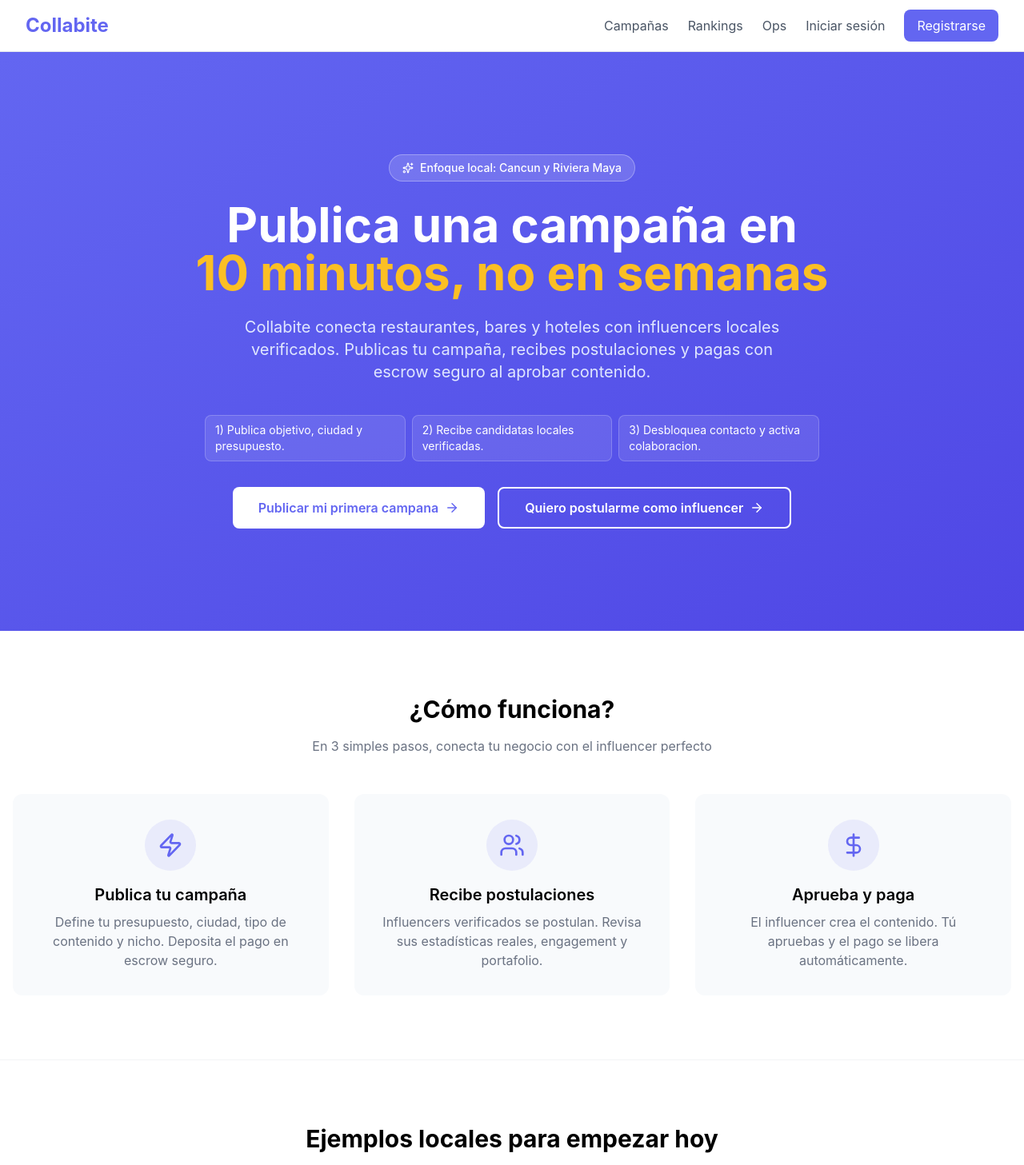
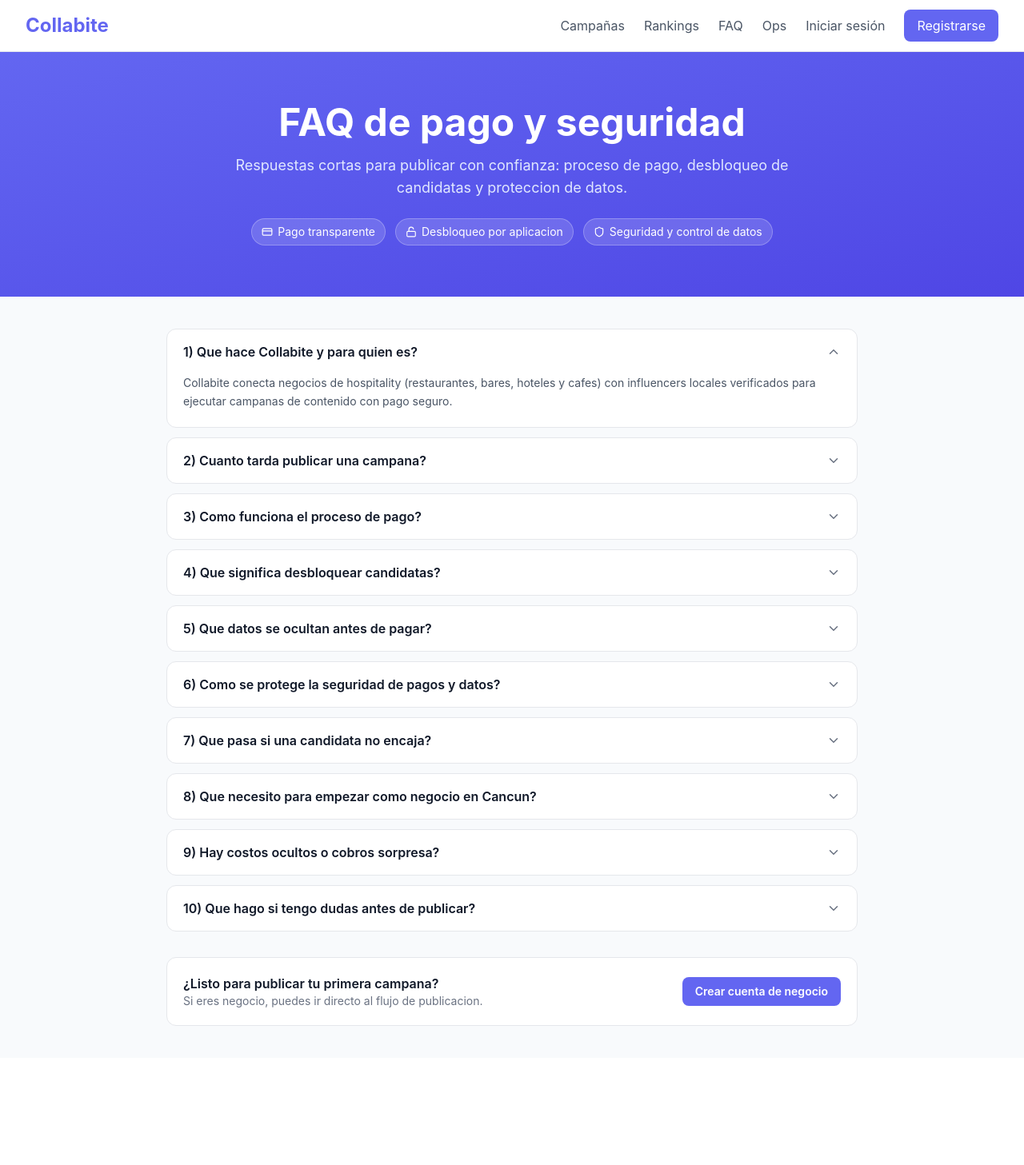
Before and after one commit to eugenioge3/Collabite, a React (Vite) app in the folder frontend/: page /faq in a window 1280 px wide. Before the commit this address led to /. Shown: the top 1457 px of the page at 80% size. After the commit the page ends 1323 px from the top, so only its background shows below. Built offline with nearby package versions, Linux system fonts and the light colour scheme.

Commit message:
feat: add FAQ page and related content for payment and security inquiries

```diff
--- a/frontend/src/App.tsx
+++ b/frontend/src/App.tsx
@@ -20,6 +20,7 @@
 import CampaignsPublic from './pages/Campaigns';
 import CampaignPublicDetail from './pages/CampaignDetail';
 import Rankings from './pages/Rankings';
+import FaqPage from './pages/Faq';
 import VerifySocial from './pages/VerifySocial';
 import AdminVerifications from './pages/AdminVerifications';
 
@@ -37,6 +38,7 @@
             <Route path="/campaigns" element={<CampaignsPublic />} />
             <Route path="/campaigns/:id" element={<CampaignPublicDetail />} />
             <Route path="/rankings" element={<Rankings />} />
+            <Route path="/faq" element={<FaqPage />} />
 
             {/* Auth redirect */}
             <Route
--- a/frontend/src/components/layout/Navbar.tsx
+++ b/frontend/src/components/layout/Navbar.tsx
@@ -30,6 +30,9 @@
             </Link>
             <Link to="/rankings" className="text-gray-600 hover:text-primary transition">
               Rankings
+            </Link>
+            <Link to="/faq" className="text-gray-600 hover:text-primary transition">
+              FAQ
             </Link>
             {showOpsLink && (
               <Link to="/ops/verifications" className="text-gray-600 hover:text-primary transition">
@@ -87,6 +90,9 @@
           <Link to="/rankings" className="block text-gray-600" onClick={() => setMobileOpen(false)}>
             Rankings
           </Link>
+          <Link to="/faq" className="block text-gray-600" onClick={() => setMobileOpen(false)}>
+            FAQ
+          </Link>
           {showOpsLink && (
             <Link to="/ops/verifications" className="block text-gray-600" onClick={() => setMobileOpen(false)}>
               Ops
--- /dev/null
+++ b/frontend/src/lib/faqContent.ts
@@ -0,0 +1,57 @@
+export type FaqItem = {
+  question: string;
+  answer: string;
+};
+
+export const FAQ_ITEMS: FaqItem[] = [
+  {
+    question: '1) Que hace Collabite y para quien es?',
+    answer:
+      'Collabite conecta negocios de hospitality (restaurantes, bares, hoteles y cafes) con influencers locales verificados para ejecutar campanas de contenido con pago seguro.',
+  },
+  {
+    question: '2) Cuanto tarda publicar una campana?',
+    answer:
+      'Si ya completaste perfil, puedes crear un borrador y publicarlo en pocos minutos con titulo, presupuesto, ciudad y nicho.',
+  },
+  {
+    question: '3) Como funciona el proceso de pago?',
+    answer:
+      'Antes de pagar, ves un resumen transparente: presupuesto base, comision Collabite, fee de pago y total. El cobro se hace en escrow para proteger ambas partes.',
+  },
+  {
+    question: '4) Que significa desbloquear candidatas?',
+    answer:
+      'Primero ves previsualizaciones anonimas y conteo de postulaciones. Despues del pago, puedes evaluar candidatas y desbloquear contacto por aplicacion cuando te interese avanzar.',
+  },
+  {
+    question: '5) Que datos se ocultan antes de pagar?',
+    answer:
+      'Antes del pago se protege identidad y contacto directo de las influencers. Asi evitamos desintermediacion y mantenemos la contratacion dentro del flujo de plataforma.',
+  },
+  {
+    question: '6) Como se protege la seguridad de pagos y datos?',
+    answer:
+      'Collabite aplica flujo de pago con escrow, control de acceso por rol y verificacion de cuentas para reducir riesgo. No compartimos contacto sensible sin las condiciones de desbloqueo.',
+  },
+  {
+    question: '7) Que pasa si una candidata no encaja?',
+    answer:
+      'Puedes rechazar candidatas y continuar revisando otras postulaciones. El objetivo es que elijas colaboraciones que si cumplan con tu nicho y objetivo comercial.',
+  },
+  {
+    question: '8) Que necesito para empezar como negocio en Cancun?',
+    answer:
+      'Completa nombre de negocio, categoria y ubicacion (estado y ciudad). Con eso ya puedes publicar tu primera campana local y recibir postulaciones.',
+  },
+  {
+    question: '9) Hay costos ocultos o cobros sorpresa?',
+    answer:
+      'No. El resumen de pago muestra de forma clara comision y fee de procesamiento antes de confirmar, para que entiendas exactamente cuanto vas a pagar.',
+  },
+  {
+    question: '10) Que hago si tengo dudas antes de publicar?',
+    answer:
+      'Revisa esta FAQ y, si necesitas apoyo operativo, usa los canales de soporte del piloto para resolver dudas de cuenta, publicacion, pago o desbloqueo.',
+  },
+];
--- /dev/null
+++ b/frontend/src/pages/Faq.tsx
@@ -0,0 +1,71 @@
+import { useState } from 'react';
+import { Link } from 'react-router-dom';
+import { FAQ_ITEMS } from '../lib/faqContent';
+import { ChevronDown, ChevronUp, Shield, CreditCard, Unlock } from 'lucide-react';
+
+export default function FaqPage() {
+  const [openIndex, setOpenIndex] = useState(0);
+
+  return (
+    <div className="min-h-[calc(100vh-64px)] bg-surface">
+      <section className="bg-gradient-to-br from-primary to-primary-dark text-white">
+        <div className="max-w-5xl mx-auto px-4 py-16 text-center">
+          <h1 className="text-4xl sm:text-5xl font-bold mb-4">FAQ de pago y seguridad</h1>
+          <p className="text-indigo-100 text-lg max-w-3xl mx-auto">
+            Respuestas cortas para publicar con confianza: proceso de pago, desbloqueo de candidatas y proteccion de datos.
+          </p>
+          <div className="mt-6 flex flex-wrap gap-3 justify-center text-sm">
+            <span className="inline-flex items-center gap-1.5 rounded-full bg-white/15 border border-white/25 px-3 py-1.5">
+              <CreditCard size={14} /> Pago transparente
+            </span>
+            <span className="inline-flex items-center gap-1.5 rounded-full bg-white/15 border border-white/25 px-3 py-1.5">
+              <Unlock size={14} /> Desbloqueo por aplicacion
+            </span>
+            <span className="inline-flex items-center gap-1.5 rounded-full bg-white/15 border border-white/25 px-3 py-1.5">
+              <Shield size={14} /> Seguridad y control de datos
+            </span>
+          </div>
+        </div>
+      </section>
+
+      <section className="max-w-4xl mx-auto px-4 py-10">
+        <div className="space-y-3">
+          {FAQ_ITEMS.map((item, index) => {
+            const isOpen = openIndex === index;
+
+            return (
+              <article key={item.question} className="rounded-xl border border-gray-200 bg-white overflow-hidden">
+                <button
+                  type="button"
+                  onClick={() => setOpenIndex(isOpen ? -1 : index)}
+                  className="w-full text-left px-5 py-4 flex items-center justify-between gap-3"
+                >
+                  <span className="font-semibold text-gray-900">{item.question}</span>
+                  {isOpen ? <ChevronUp size={18} className="text-gray-500" /> : <ChevronDown size={18} className="text-gray-500" />}
+                </button>
+                {isOpen && (
+                  <div className="px-5 pb-5 text-gray-600 text-sm leading-relaxed">
+                    {item.answer}
+                  </div>
+                )}
+              </article>
+            );
+          })}
+        </div>
+
+        <div className="mt-8 rounded-xl bg-white border border-gray-200 p-5 flex flex-col sm:flex-row gap-3 sm:items-center sm:justify-between">
+          <div>
+            <p className="font-semibold text-gray-900">¿Listo para publicar tu primera campana?</p>
+            <p className="text-sm text-gray-500">Si eres negocio, puedes ir directo al flujo de publicacion.</p>
+          </div>
+          <Link
+            to="/register?role=business"
+            className="inline-flex items-center justify-center rounded-lg bg-primary text-white px-4 py-2 text-sm font-semibold hover:bg-primary-dark transition"
+          >
+            Crear cuenta de negocio
+          </Link>
+        </div>
+      </section>
+    </div>
+  );
+}
```
Also changed, not shown: 2 other files (tests, documents, lock files or other folders).
